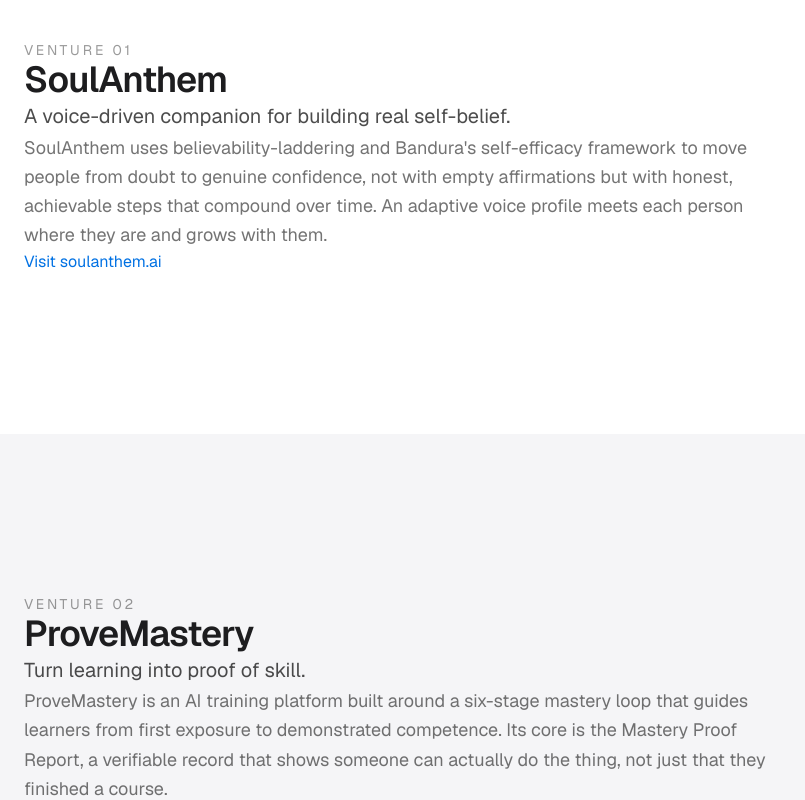
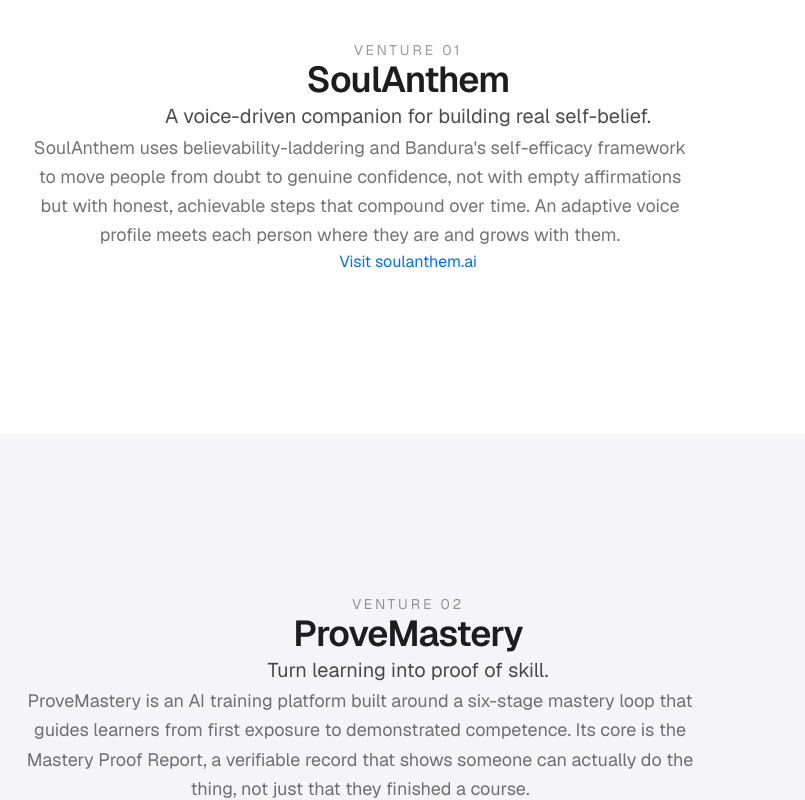
Before and after one commit to clevenwright/pyrigen-site, a Next.js app: page / in a window 1280 px wide. Shown: the part 1420-2220 px from the top of the page, without its empty margins (0-805 px from the left). Built offline with nearby package versions, Linux system fonts and the light colour scheme.

Commit message:
Center all page content

```diff
--- a/app/page.tsx
+++ b/app/page.tsx
@@ -14,7 +14,7 @@
         </Reveal>
       </section>
 
-      <section id="soulanthem" className="scroll-mt-24 px-6 py-40">
+      <section id="soulanthem" className="scroll-mt-24 px-6 py-40 text-center">
         <div className="mx-auto max-w-3xl">
           <Reveal>
             <p className="text-sm uppercase tracking-[0.2em] text-black/40">Venture 01</p>
@@ -22,7 +22,7 @@
             <p className="mt-6 text-xl leading-relaxed text-black/70">
               A voice-driven companion for building real self-belief.
             </p>
-            <p className="mt-4 text-lg leading-relaxed text-black/55">
+            <p className="mx-auto mt-4 max-w-2xl text-lg leading-relaxed text-black/55">
               SoulAnthem uses believability-laddering and Bandura&apos;s self-efficacy framework to move people from doubt to genuine confidence, not with empty affirmations but with honest, achievable steps that compound over time. An adaptive voice profile meets each person where they are and grows with them.
             </p>
             <a href="https://soulanthem.ai" className="mt-8 inline-block text-[var(--accent)] hover:underline">
@@ -32,7 +32,7 @@
         </div>
       </section>
 
-      <section id="provemastery" className="scroll-mt-24 bg-[var(--bg-muted)] px-6 py-40">
+      <section id="provemastery" className="scroll-mt-24 bg-[var(--bg-muted)] px-6 py-40 text-center">
         <div className="mx-auto max-w-3xl">
           <Reveal>
             <p className="text-sm uppercase tracking-[0.2em] text-black/40">Venture 02</p>
@@ -40,7 +40,7 @@
             <p className="mt-6 text-xl leading-relaxed text-black/70">
               Turn learning into proof of skill.
             </p>
-            <p className="mt-4 text-lg leading-relaxed text-black/55">
+            <p className="mx-auto mt-4 max-w-2xl text-lg leading-relaxed text-black/55">
               ProveMastery is an AI training platform built around a six-stage mastery loop that guides learners from first exposure to demonstrated competence. Its core is the Mastery Proof Report, a verifiable record that shows someone can actually do the thing, not just that they finished a course.
             </p>
             <a href="https://provemastery.ai" className="mt-8 inline-block text-[var(--accent)] hover:underline">
```
